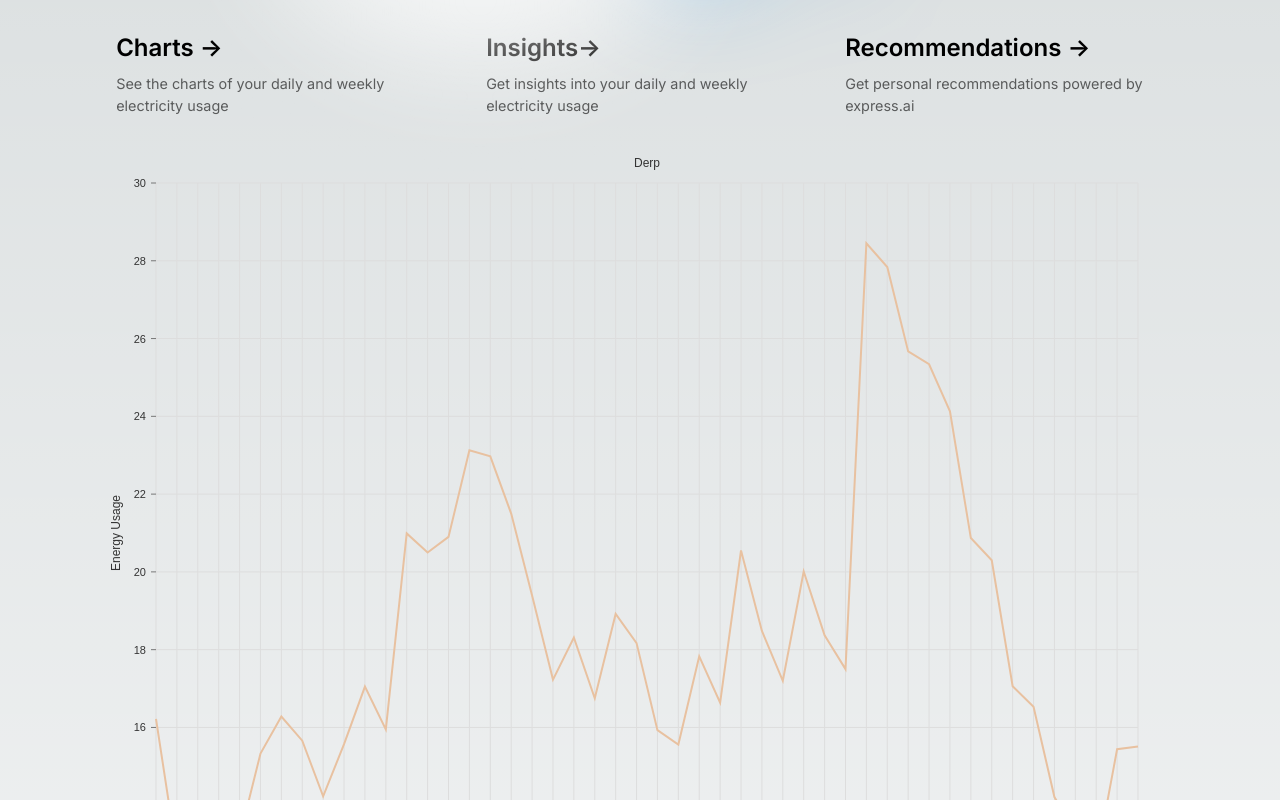
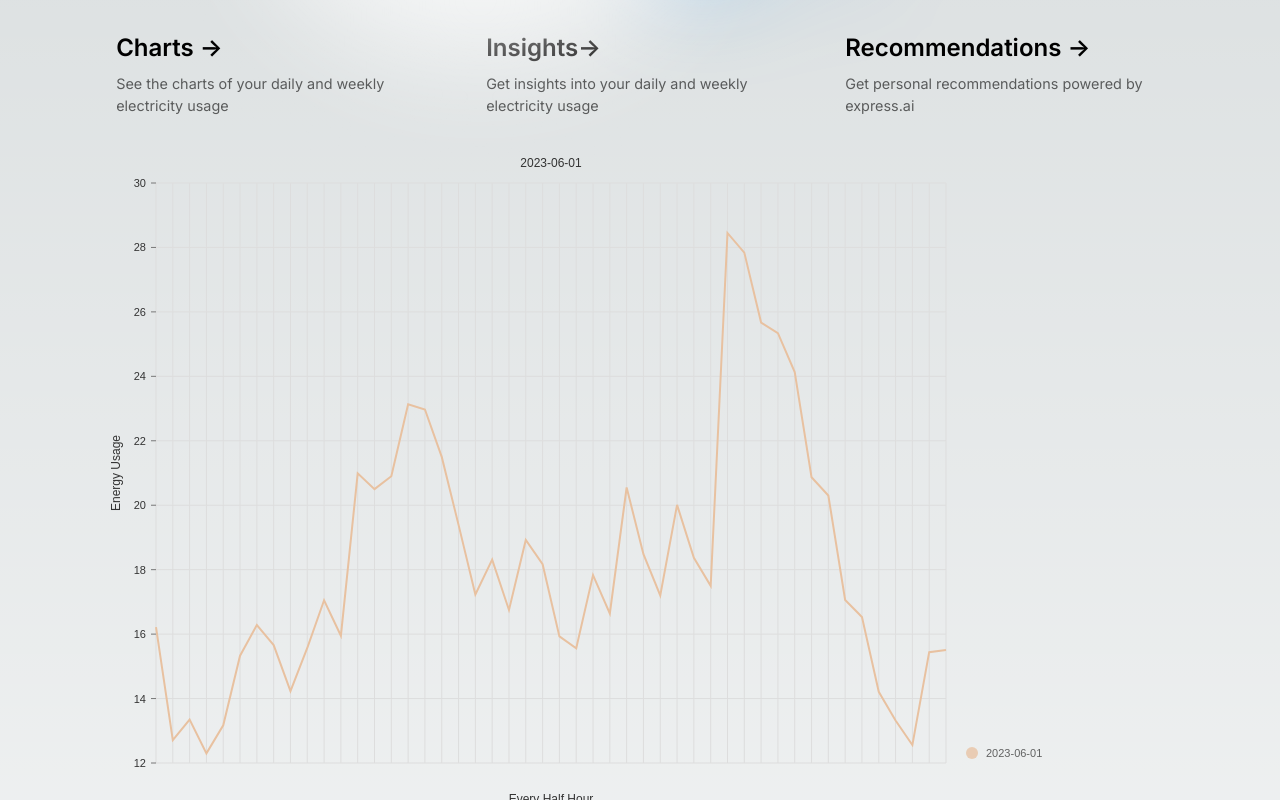
Before and after one commit to team-sdh/beginergy-frontend, a Next.js app: page / in a window 1280 px wide. Shown: the part 400-1200 px from the top of the page. Built offline with nearby package versions, Linux system fonts and the light colour scheme.

Commit message:
fix: minor chart changes

```diff
--- a/src/app/page.js
+++ b/src/app/page.js
@@ -124,7 +124,7 @@ export default function Home() {
           <p className={inter.className}>
             Get personal recommendations powered by express.ai</p>
         </a>
-        <div>
+        <div className={styles.chartContainer}>
           <Chart />
         </div>
       </div>
--- a/src/app/page.module.css
+++ b/src/app/page.module.css
@@ -125,9 +125,18 @@
 }
 
 .test {
-  height: 100vh;
+  /* display: flex; */
+  /* align-items: center; */
+  height: 85vh;
   /* margin: 4rem; */
-  width: 90vw;
+  /* width: inherit; */
+  /* border: 2px solid yellow; */
+}
+
+.chartContainer {
+  /* display: flex; */
+  /* border: 2px solid black; */
+  width: 75vw; /* doesn't fit nicely*/
 }
 
 .thirteen {
--- a/src/components/LineChart.jsx
+++ b/src/components/LineChart.jsx
@@ -28,7 +28,8 @@ const MyResponsiveLine = () => (
             tickPadding: 5,
             tickRotation: 0,
             legendOffset: -20,
-            legend: 'Derp',
+            // legend: 'Derp',
+            legend: data[0].id,
             legendPosition: 'middle',
             format: () => " ",
         }}
@@ -37,7 +38,7 @@ const MyResponsiveLine = () => (
             tickSize: 0,
             tickPadding: 5,
             tickRotation: 0,
-            legend: 'Day To Day',
+            legend: 'Every Half Hour',
             legendOffset: 36,
             legendPosition: 'middle',
             format: () => " ",
```
